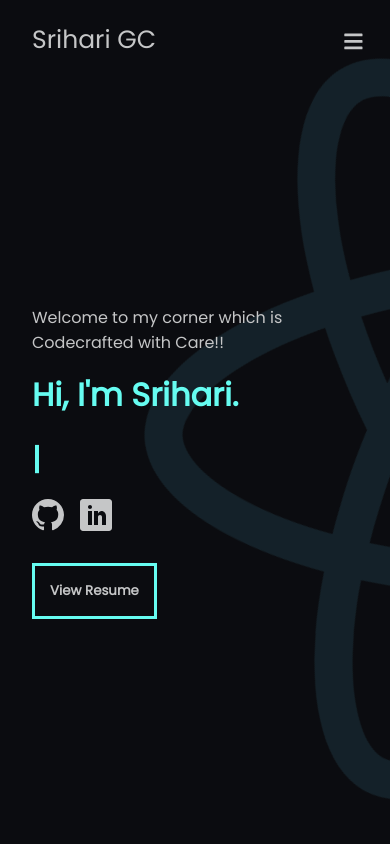
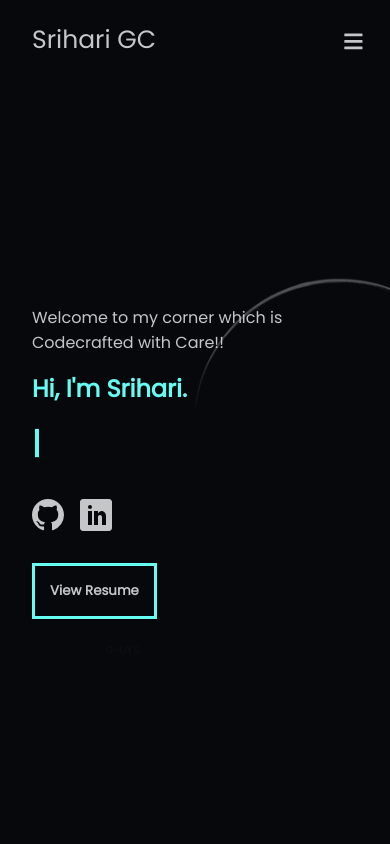
Before and after one commit to Srihari3601/Portfolio-main, a React (Create React App) app: page / in a window 390 px wide. Shown: the top 844 px of the page. Built offline with nearby package versions, Linux system fonts and the light colour scheme; the HTML template or start-up script is replaced by a standard one.

Commit message:
Replaced moon gif

```diff
--- a/src/Components/Home.js
+++ b/src/Components/Home.js
@@ -2,7 +2,7 @@ import React from 'react';
 import "../Styles/Home.css";
 import { ImLinkedin } from "react-icons/im";
 import { BsGithub } from "react-icons/bs";
-import logo from '../Images/logo.svg';
+import logo from '../Images/Google Search.gif';
 import Typewriter from "typewriter-effect";
 
 function Home() {
--- a/src/Styles/Certification.css
+++ b/src/Styles/Certification.css
@@ -1,7 +1,8 @@
 .Project {
     overflow: hidden;
-    background-color: var(--black);
+    /* background-color: var(--black); */
     padding: 6rem;
+    position: relative;
 }
 
 .Project__Title {
--- a/src/Styles/Home.css
+++ b/src/Styles/Home.css
@@ -16,7 +16,7 @@
     top: -10%;
     right: -20%;
     z-index: -1;
-    opacity: 0.1;
+    opacity: 1;
 }
 
 @media (prefers-reduced-motion: no-preference) {
@@ -25,7 +25,7 @@
     }
 }
 
-@keyframes App-logo-spin {
+/* @keyframes App-logo-spin {
     from {
         transform: rotate(0deg);
     }
@@ -33,7 +33,7 @@
     to {
         transform: rotate(360deg);
     }
-}
+} */
 
 .Home__Intro {
     padding: 0 6rem;
@@ -75,7 +75,7 @@
     flex-direction: row;
     column-gap: 1rem;
     font-size: xx-large;
-    margin-top: 1rem;
+    margin-top: 2rem;
 }
 
 .Home__Icon {
@@ -114,12 +114,21 @@
 
     .Home__Name,
     .Home__Role {
-        font-size: 200%;
+        font-size: 150%;
     }
 
     .App-logo {
-        left: -40%;
+        left: -20%;
+        opacity: 0.5;
     }
+}
+
+@media only screen and (max-width: 480px) {
+    .App-logo {
+        left: -144%;
+        opacity: 0.3;
+    }
+
 }
 
 .Typewriter__Cursor {
--- a/src/Styles/Navbar.css
+++ b/src/Styles/Navbar.css
@@ -7,6 +7,8 @@
     z-index: 100;
     padding: 0 6rem;
     transition: 0.3s ease-in-out;
+    animation: fadeInDown;
+    animation-duration: 0.5s;
 }
 
 .Navbar__Title {
--- a/src/Styles/Project.css
+++ b/src/Styles/Project.css
@@ -2,6 +2,8 @@
     overflow: hidden;
     background-color: var(--black);
     padding: 6rem;
+    position: relative;
+    z-index: 40;
 }
 
 .Project__Title {
```
Also changed, not shown: src/Images/Google Search.gif (added).
